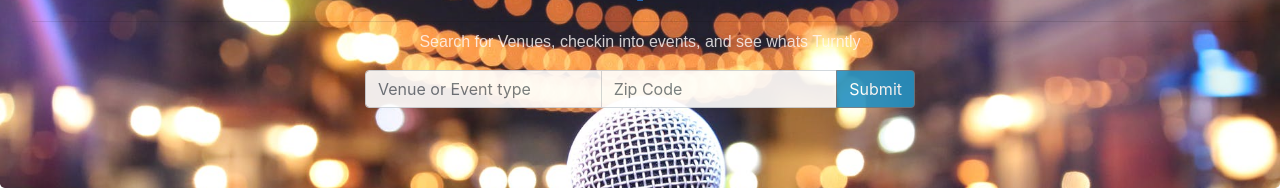
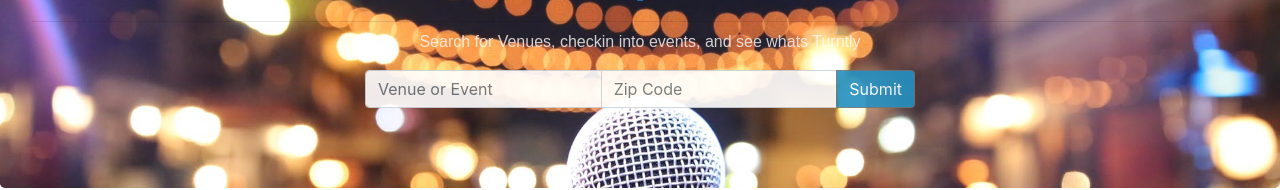
Before and after one commit to ClassyP/turntly, a React (Create React App) app: page / in a window 1280 px wide. Shown: the part 260-450 px from the top of the page. Built offline with nearby package versions, Linux system fonts and the light colour scheme; a web font is replaced by a local one.

Commit message:
responsive logo, placeholder text update

```diff
--- a/src/Searchbar/Searchbar.js
+++ b/src/Searchbar/Searchbar.js
@@ -44,7 +44,7 @@ export default class Searchbar extends React.Component {
         >
           <Input
             name="value"
-            placeholder="Venue or Event type"
+            placeholder="Venue or Event"
             value={this.state.value}
             onChange={this.handleChange} // updates this.state.value
             onKeyPress={this.handleKeyPress} // checks for enter keypress
```
